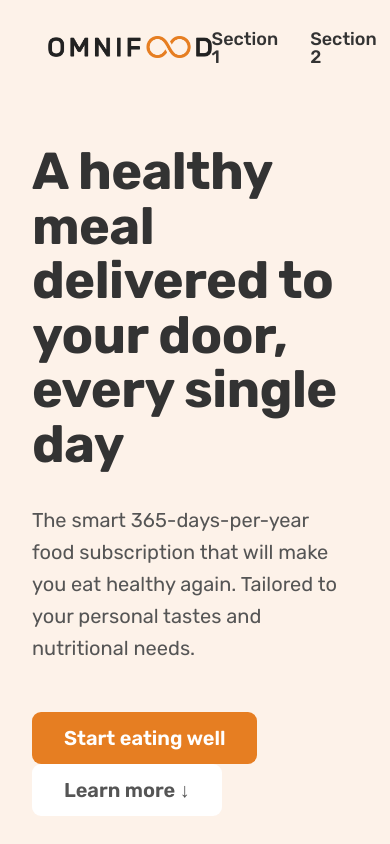
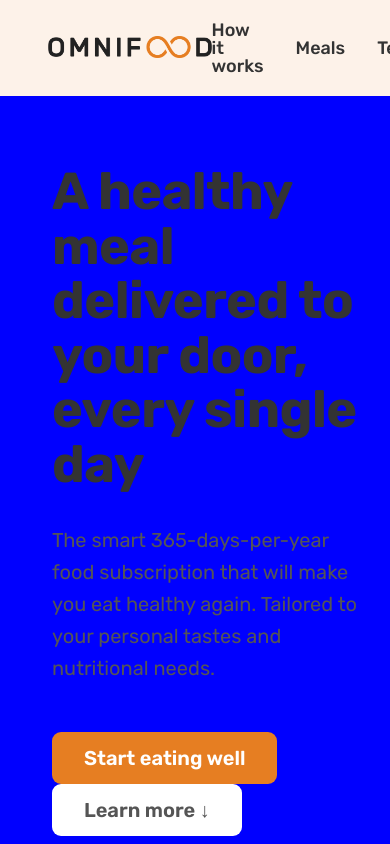
Before and after one commit to CodeAyoola/omnifood_ayoola, a plain HTML site: page index.html in a window 390 px wide. Shown: the top 844 px of the page. Drawn offline with nearby package versions, Linux system fonts and the light colour scheme.

Commit message:
how media queries works

```diff
--- a/css/style.css
+++ b/css/style.css
@@ -62,6 +62,19 @@ header {
 .section-hero {
   background-color: #fdf2e9;
   padding: 4.8rem 0 9.6rem 0;
+}
+
+@media (max-width: 1200px) {
+  .section-hero {
+    background-color: orangered;
+  }
+}
+
+@media (max-width: 1200px) {
+  .section-hero {
+    background-color: blue;
+    border: 20px dashed blue;
+  }
 }
 
 .hero {
--- a/index.html
+++ b/index.html
@@ -30,11 +30,11 @@
       </a>
       <nav class="main-nav">
         <ul class="main-nav-list">
-          <li><a class="main-nav-link" href="#">Section 1</a></li>
-          <li><a class="main-nav-link" href="#">Section 2</a></li>
-          <li><a class="main-nav-link" href="#">Section 3</a></li>
-          <li><a class="main-nav-link" href="#">Section 4</a></li>
-          <li><a class="main-nav-link nav-cta" href="#">Section 5</a></li>
+          <li><a class="main-nav-link" href="#">How it works</a></li>
+          <li><a class="main-nav-link" href="#">Meals</a></li>
+          <li><a class="main-nav-link" href="#">Testimonials</a></li>
+          <li><a class="main-nav-link" href="#">Pricing</a></li>
+          <li><a class="main-nav-link nav-cta" href="#">Try for free</a></li>
         </ul>
       </nav>
     </header>
```
